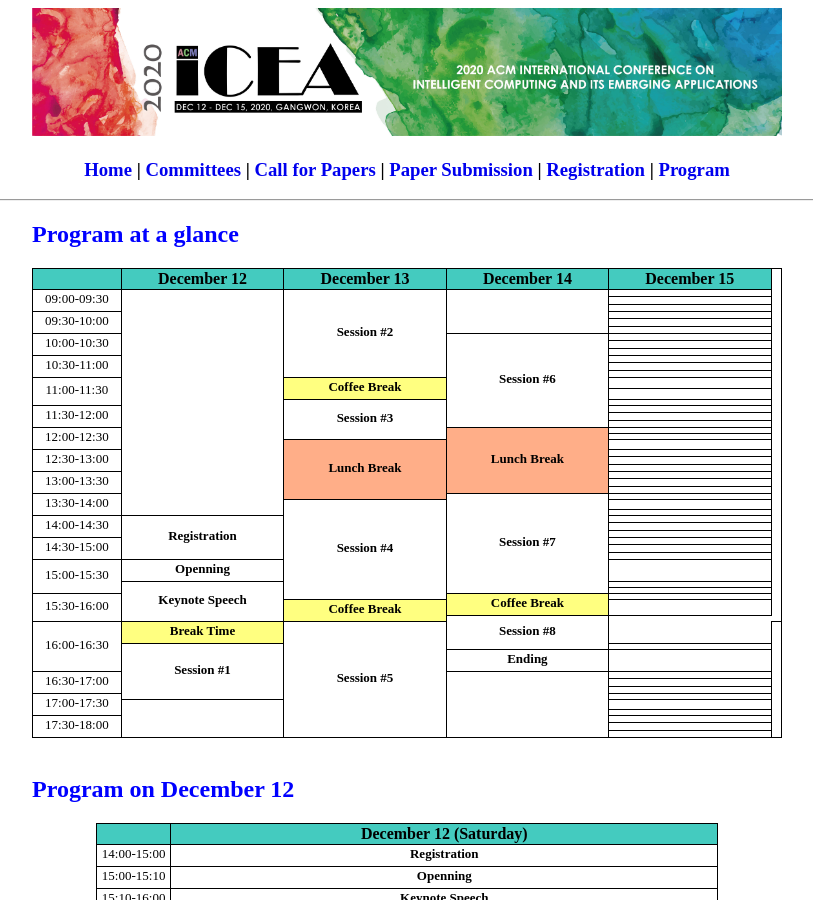
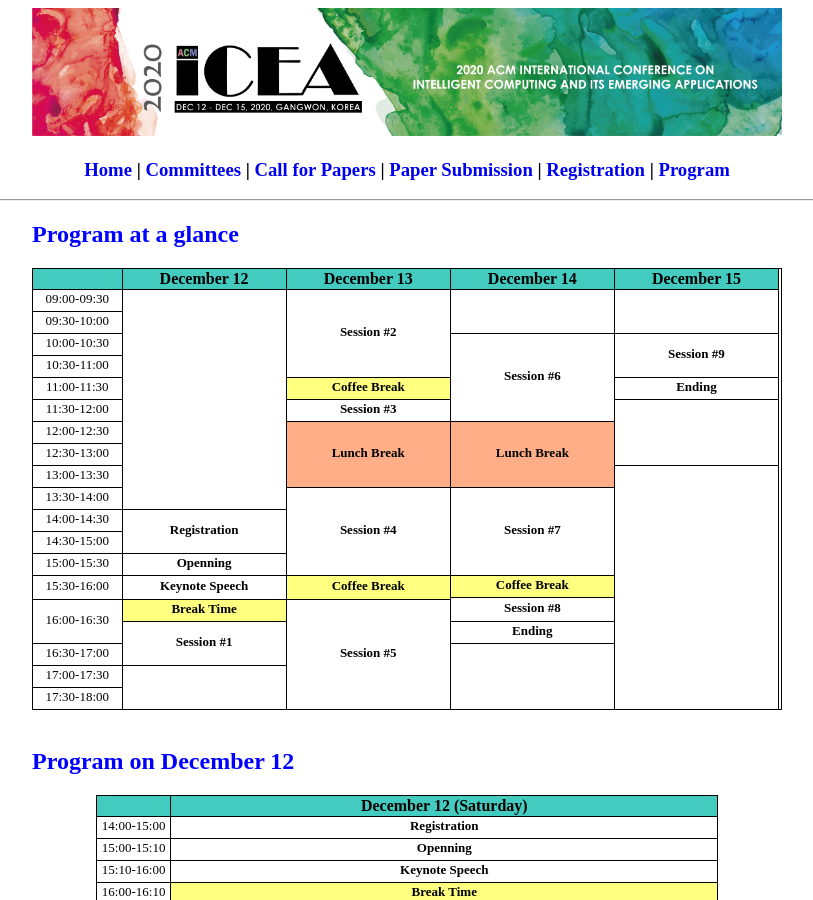
Before and after one commit to icea-conf/2020, a Jekyll site: the page built from program/index.html, in a window 1280 px wide and 900 px high. Shown: the whole window, without its empty margins (233-1046 px from the left). Built offline with Jekyll 4.4.1, drawn with Linux system fonts in a browser that asks for light colours.

Commit message:
Update index.html

```diff
--- a/program/index.html
+++ b/program/index.html
@@ -34,26 +34,17 @@ title: ACM ICEA 2020
                                    <b>Session #2</b>
                               </td>
                               <td class="tcontent4" rowspan="6"></td>
-                              <td class="tcontent4"></td>
+                              <td class="tcontent4" rowspan="6"></td>
                          </tr>
-                         <tr>
-                              <td class="tcontent4"></td>
-                         </tr>
-                         <tr>
-                              <td class="tcontent4"></td>
-                         </tr>
+                         <tr></tr>
+                         <tr></tr>
                          <tr>
                               <td class="tcontent4" rowspan="3">
                                    09:30-10:00
                               </td>
-                              <td class="tcontent4"></td>
                          </tr>
-                         <tr>
-                              <td class="tcontent4"></td>
-                         </tr>
-                         <tr>
-                              <td class="tcontent4"></td>
-                         </tr>
+                         <tr></tr>
+                         <tr></tr>
                          <tr>
                               <td class="tcontent4" rowspan="3">
                                    10:00-10:30
@@ -61,26 +52,19 @@ title: ACM ICEA 2020
                               <td class="tcontent4" rowspan="12">
                                    <b>Session #6</b>
                               </td>
-                              <td class="tcontent4"></td>
+                              <td class="tcontent4" rowspan="6">
+                                   <b>Session #9</b>
+                              </td>
                          </tr>
-                         <tr>
-                              <td class="tcontent4"></td>
-                         </tr>
-                         <tr>
-                              <td class="tcontent4"></td>
-                         </tr>
+                         <tr></tr>
+                         <tr></tr>
                          <tr>
                               <td class="tcontent4" rowspan="3">
                                    10:30-11:00
                               </td>
-                              <td class="tcontent4"></td>
                          </tr>
-                         <tr>
-                              <td class="tcontent4"></td>
-                         </tr>
-                         <tr>
-                              <td class="tcontent4"></td>
-                         </tr>
+                         <tr></tr>
+                         <tr></tr>
                          <tr>
                               <td class="tcontent4" rowspan="3">
                                    11:00-11:30
@@ -88,29 +72,27 @@ title: ACM ICEA 2020
                               <td class="tcontent5" rowspan="2">
                                    <b>Coffee Break</b>
                               </td>
-                              <td class="tcontent4"></td>
+                              <td class="tcontent4">
+                                   <b>Ending</b>
+                              </td>
                          </tr>
                          <tr>
-                              <td class="tcontent4"></td>
+                              <td class="tcontent4" rowspan="11">
+                                   <Organize Meeting>
+                              </td>
                          </tr>
                          <tr>
                               <td class="tcontent4" rowspan="6">
                                    <b>Session #3</b>
                               </td>
-                              <td class="tcontent4"></td>
                          </tr>
                          <tr>
                               <td class="tcontent4" rowspan="3">
                                    11:30-12:00
                               </td>
-                              <td class="tcontent4"></td>
                          </tr>
-                         <tr>
-                              <td class="tcontent4"></td>
-                         </tr>
-                         <tr>
-                              <td class="tcontent4"></td>
-                         </tr>
+                         <tr></tr>
+                         <tr></tr>
                          <tr>
                               <td class="tcontent4" rowspan="3">
                                    12:00-12:30
@@ -118,41 +100,28 @@ title: ACM ICEA 2020
                               <td class="tcontent6" rowspan="9">
                                    <b>Lunch Break</b>
                               </td>
-                              <td class="tcontent4"></td>
                          </tr>
-                         <tr>
-                              <td class="tcontent4"></td>
-                         </tr>
+                         <tr></tr>
                          <tr>
                               <td class="tcontent6" rowspan="8">
                                    <b>Lunch Break</b>
                               </td>
-                              <td class="tcontent4"></td>
                          </tr>
                          <tr>
                               <td class="tcontent4" rowspan="3">
                                    12:30-13:00
                               </td>
-                              <td class="tcontent4"></td>
                          </tr>
-                         <tr>
-                              <td class="tcontent4"></td>
-                         </tr>
-                         <tr>
-                              <td class="tcontent4"></td>
-                         </tr>
+                         <tr></tr>
+                         <tr></tr>
                          <tr>
                               <td class="tcontent4" rowspan="3">
                                    13:00-13:30
                               </td>
-                              <td class="tcontent4"></td>
+                              <td class="tcontent4" rowspan="30"></td>
                          </tr>
-                         <tr>
-                              <td class="tcontent4"></td>
-                         </tr>
-                         <tr>
-                              <td class="tcontent4"></td>
-                         </tr>
+                         <tr></tr>
+                         <tr></tr>
                          <tr>
                               <td class="tcontent4" rowspan="3">
                                    13:30-14:00
@@ -160,17 +129,13 @@ title: ACM ICEA 2020
                               <td class="tcontent4" rowspan="12">
                                    <b>Session #7</b>
                               </td>
-                              <td class="tcontent4"></td>
                          </tr>
                          <tr>
                               <td class="tcontent4" rowspan="12">
                                    <b>Session #4</b>
                               </td>
-                              <td class="tcontent4"></td>
                          </tr>
-                         <tr>
-                              <td class="tcontent4"></td>
-                         </tr>
+                         <tr></tr>
                          <tr>
                               <td class="tcontent4" rowspan="3">
                                    14:00-14:30
@@ -178,26 +143,16 @@ title: ACM ICEA 2020
                               <td class="tcontent4" rowspan="6">
                                    <b>Registration</b>
                               </td>
-                              <td class="tcontent4"></td>
                          </tr>
-                         <tr>
-                              <td class="tcontent4"></td>
-                         </tr>
-                         <tr>
-                              <td class="tcontent4"></td>
-                         </tr>
+                         <tr></tr>
+                         <tr></tr>
                          <tr>
                               <td class="tcontent4" rowspan="3">
                                    14:30-15:00
                               </td>
-                              <td class="tcontent4"></td>
                          </tr>
-                         <tr>
-                              <td class="tcontent4"></td>
-                         </tr>
-                         <tr>
-                              <td class="tcontent4"></td>
-                         </tr>
+                         <tr></tr>
+                         <tr></tr>
                          <tr>
                               <td class="tcontent4" rowspan="3">
                                    15:00-15:30
@@ -205,17 +160,13 @@ title: ACM ICEA 2020
                               <td class="tcontent4">
                                    <b>Openning</b>
                               </td>
-                              <td class="tcontent4"></td>
                          </tr>
                          <tr>
                               <td class="tcontent4" rowspan="5">
                                    <b>Keynote Speech</b>
                               </td>
-                              <td class="tcontent4"></td>
                          </tr>
-                         <tr>
-                              <td class="tcontent4"></td>
-                         </tr>
+                         <tr></tr>
                          <tr>
                               <td class="tcontent4" rowspan="3">
                                    15:30-16:00
@@ -223,19 +174,16 @@ title: ACM ICEA 2020
                               <td class="tcontent5" rowspan="2">
                                    <b>Coffee Break</b>
                               </td>
-                              <td class="tcontent4"></td>
                          </tr>
                          <tr>
                               <td class="tcontent5" rowspan="2">
                                    <b>Coffee Break</b>
                               </td>
-                              <td class="tcontent4"></td>
                          </tr>
                          <tr>
                               <td class="tcontent4" rowspan="3">
                                    <b>Session #8</b>
                               <td>
-                              <td class="tcontent4"></td>
                          </tr>
                          <tr>
                               <td class="tcontent4" rowspan="3">
@@ -247,58 +195,41 @@ title: ACM ICEA 2020
                               <td class="tcontent4" rowspan="12">
                                    <b>Session #5</b>
                               </td>
-                              <td class="tcontent4"></td>
                          </tr>
                          <tr>
                               <td class="tcontent4" rowspan="6">
                                    <b>Session #1</b>
                               </td>
-                              <td class="tcontent4"></td>
                          </tr>
                          <tr>
                               <td class="tcontent4">
                                    <b>Ending</b>
                               </td>
-                              <td class="tcontent4"></td>
                          </tr>
                          <tr>
                               <td class="tcontent4" rowspan="3">
                                    16:30-17:00
                               </td>
                               <td class="tcontent4" rowspan="9"></td>
-                              <td class="tcontent4"></td>
                          </tr>
-                         <tr>
-                              <td class="tcontent4"></td>
-                         </tr>
-                         <tr>
-                              <td class="tcontent4"></td>
-                         </tr>
+                         <tr></tr>
+                         <tr></tr>
                          <tr>
                               <td class="tcontent4" rowspan="3">
                                    17:00-17:30
                               </td>
-                              <td class="tcontent4"></td>
                          </tr>
                          <tr>
                               <td class="tcontent4" rowspan="5"></td>
-                              <td class="tcontent4"></td>
                          </tr>
-                         <tr>
-                              <td class="tcontent4"></td>
-                         </tr>
+                         <tr></tr>
                          <tr>
                               <td class="tcontent4" rowspan="3">
                                    17:30-18:00
                               </td>
-                              <td class="tcontent4"></td>
                          </tr>
-                         <tr>
-                              <td class="tcontent4"></td>
-                         </tr>
-                         <tr>
-                              <td class="tcontent4"></td>
-                         </tr>
+                         <tr></tr>
+                         <tr></tr>
                     </tbody>
                </table>
                </center>
```
